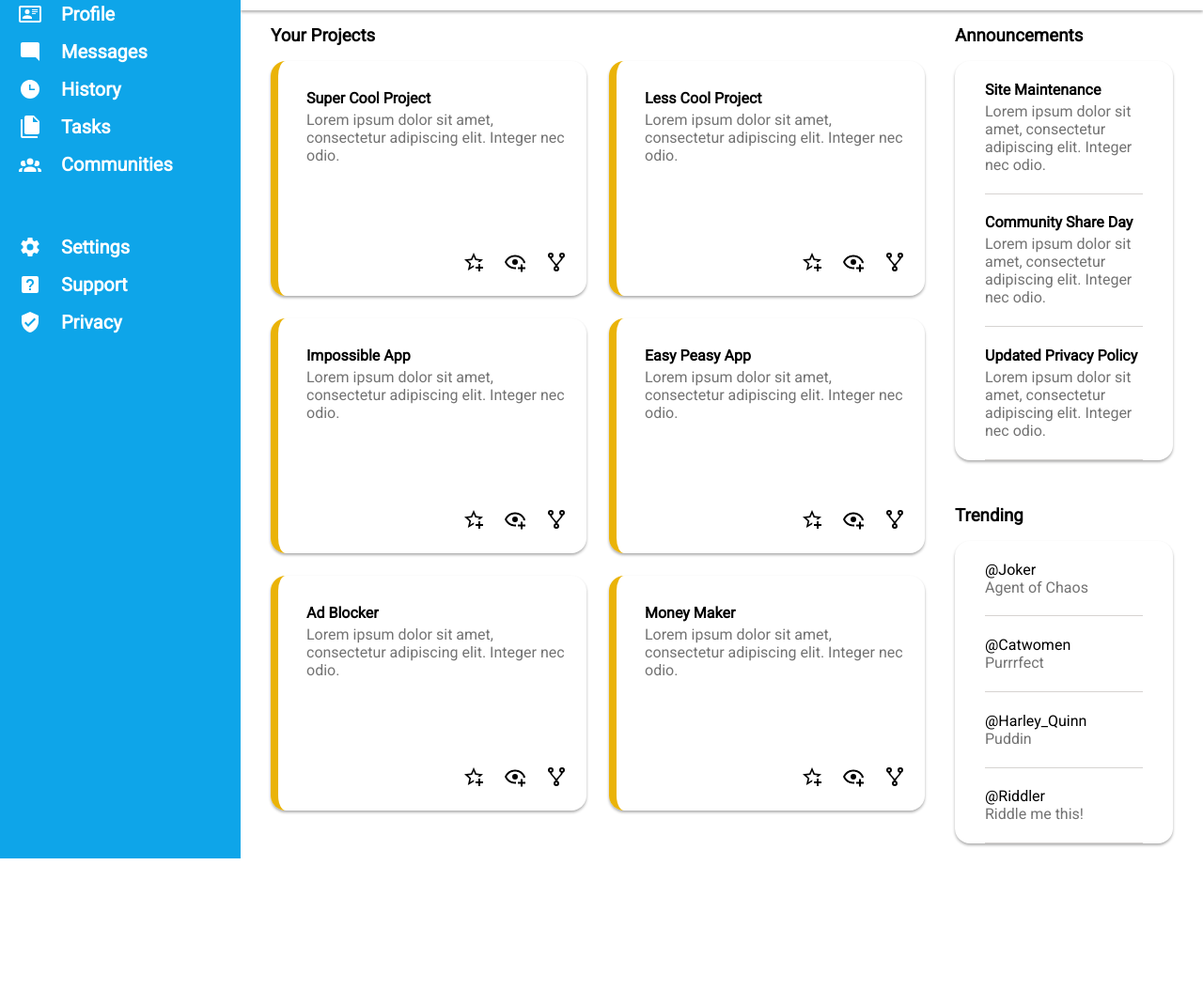
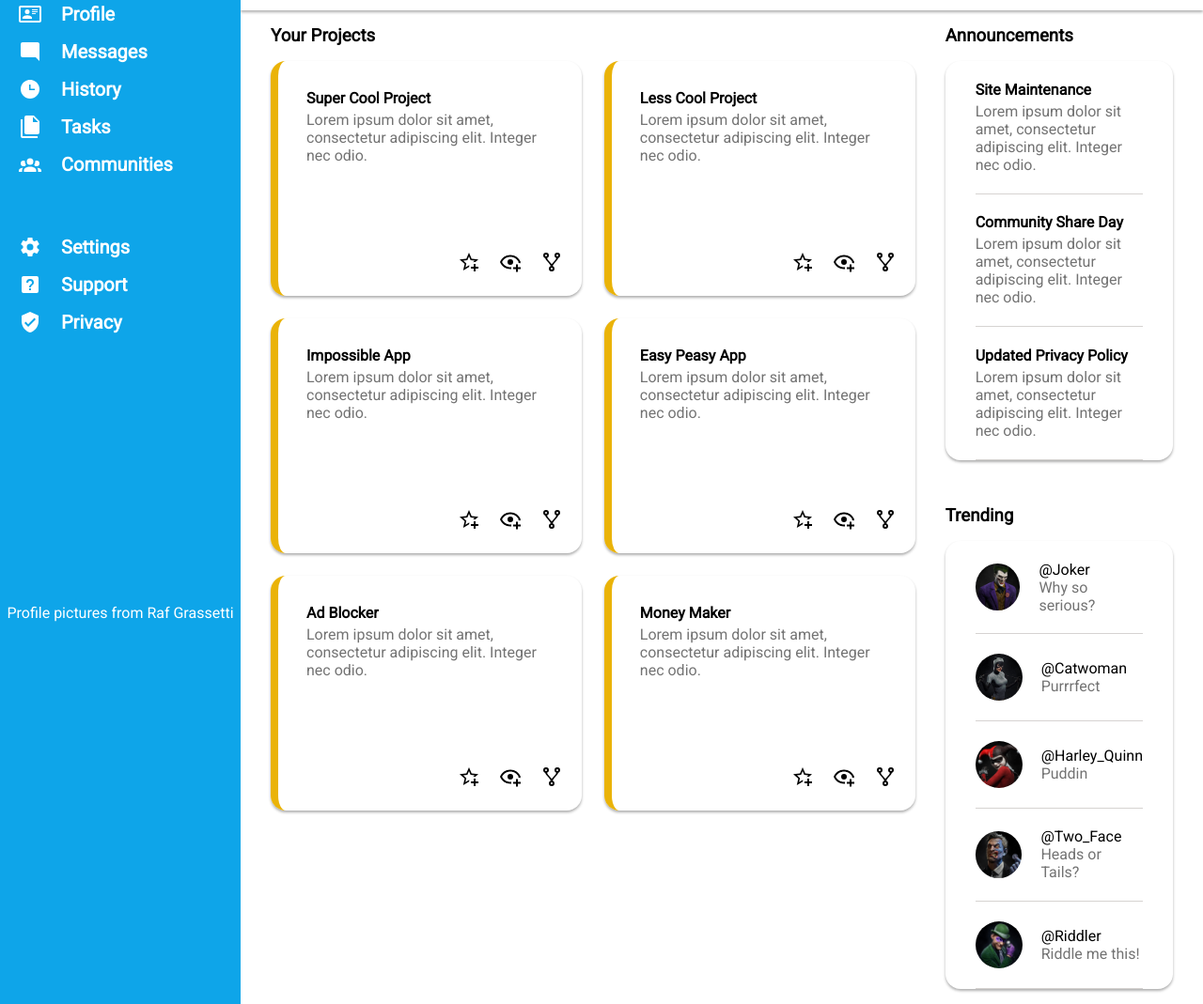
Before and after one commit to ARaza-13/admin-dashboard, a plain HTML site: page index.html in a window 1280 px wide. Shown: the part 165-1234 px from the top of the page at 94% size. Before the commit the page ends 1079 px from the top, so only its background shows below. Drawn offline with Linux system fonts and the light colour scheme.

Commit message:
Added trending profile pictures and image credit

```diff
--- a/index.html
+++ b/index.html
@@ -26,13 +26,13 @@
                             <path d="M10,21H14A2,2 0 0,1 12,23A2,2 0 0,1 10,21M21,19V20H3V19L5,17V11C5,7.9 7.03,5.17 10,4.29C10,4.19 10,4.1 10,4A2,2 0 0,1 12,2A2,2 0 0,1 14,4C14,4.1 14,4.19 14,4.29C16.97,5.17 19,7.9 19,11V17L21,19M17,11A5,5 0 0,0 12,6A5,5 0 0,0 7,11V18H17V11M19.75,3.19L18.33,4.61C20.04,6.3 21,8.6 21,11H23C23,8.07 21.84,5.25 19.75,3.19M1,11H3C3,8.6 3.96,6.3 5.67,4.61L4.25,3.19C2.16,5.25 1,8.07 1,11Z" />
                         </svg>
                     </div>
-                    <div class="profile-pic"></div>
+                    <div class="profile-pic user"></div>
                     <h4>Bruce Wayne</h4>
                 </div>
             </div>
             <div class="bottom-header">
                 <div class="profile-display">
-                    <div class="profile-pic"></div>
+                    <div class="profile-pic user"></div>
                     <div class="profile-name">
                         <h5>Hi there,</h5>
                         <h2>Bruce Wayne (@Batman)</h2>
@@ -46,6 +46,7 @@
             </div>
         </div>
         <div class="sidebar">
+            <div class="sidebar-content">
                 <div class="sidebar-header">
                     <svg xmlns="http://www.w3.org/2000/svg" viewBox="0 0 24 24">
                         <path d="M13,3V9H21V3M13,21H21V11H13M3,21H11V15H3M3,13H11V3H3V13Z" />
@@ -131,6 +132,10 @@
                             </a>
                         </li>
                     </ul>
+                </div>
+            </div>
+            <div class="image-credit">
+                Profile pictures from <a href="https://grassetti.artstation.com" target="_blank">Raf Grassetti</a>
             </div>
         </div>
         <div class="main">
@@ -298,21 +303,40 @@
                 <div class="trending-feed">
                     <h3>Trending</h3>
                     <article class="trending">
-                        <div class="account">
-                            <div class="username">@Joker</div>
-                            <p class="bio">Agent of Chaos</p>
+                        <div class="account joker">
+                            <div class="profile-pic"></div>
+                            <div class="username">
+                                @Joker
+                                <p class="bio">Why so serious?</p>
                             </div>
-                        <div class="account">
-                            <div class="username">@Catwomen</div>
+                        </div>
+                        <div class="account cat">
+                            <div class="profile-pic"></div>
+                            <div class="username">
+                                @Catwoman
                                 <p class="bio">Purrrfect</p>
                             </div>
-                        <div class="account">
-                            <div class="username">@Harley_Quinn</div>
+                        </div>
+                        <div class="account harley">
+                            <div class="profile-pic"></div>
+                            <div class="username">
+                                @Harley_Quinn
                                 <p class="bio">Puddin</p>
                             </div>
-                        <div class="account">
-                            <div class="username">@Riddler</div>
+                        </div>
+                        <div class="account dent">
+                            <div class="profile-pic"></div>
+                            <div class="username">
+                                @Two_Face
+                                <p class="bio">Heads or Tails?</p>
+                            </div>
+                        </div>
+                        <div class="account riddle">
+                            <div class="profile-pic"></div>
+                            <div class="username">
+                                @Riddler
                                 <p class="bio">Riddle me this!</p>
+                            </div>
                         </div>
                     </article>
                 </div>
--- a/styles.css
+++ b/styles.css
@@ -5,6 +5,7 @@
     --accent: #eab308;
     --text-color: #737373;
     --shadowing: 0 2px 3px rgb(175, 175, 175);
+    --profile-pic: center top / cover no-repeat;
 }
 
 * {
@@ -23,6 +24,14 @@ body {
         "sidebar header"
         "sidebar main";
     min-height: 100vh;
+}
+
+a {
+    color: white;
+}
+
+a:hover {
+    text-decoration: underline;
 }
 
 /* start of header style */
@@ -65,13 +74,13 @@ body {
 }
 
 .profile-pic {
-    background: url(images/batman-profile.jpg) center center / cover no-repeat;
+    width: 50px;
+    height: 50px;
     border-radius: 50%;
 }
 
-.profile-bar .profile-pic {
-    width: 50px;
-    height: 50px;
+.user {
+    background: url(images/batman-profile.jpeg) var(--profile-pic);
 }
 
 .profile-display {
@@ -103,13 +112,19 @@ button {
 
 /* start of sidebar style */
 .sidebar {
+    display: flex;
+    flex-direction: column;
+    gap: 18rem;
+    background-color: var(--main-color);
+    color: white;
     grid-area: sidebar;
+}
+
+.sidebar-content {
     display: flex;
     flex-direction: column;
     gap: 64px;
     padding: 16px 0px 0px 8px;
-    background-color: var(--main-color);
-    color: white;
 }
 
 .sidebar-header {
@@ -137,12 +152,15 @@ svg {
     font-size: 1.25rem;
 }
 
-.sidebar a {
+.sidebar-content a {
     display: flex;
     gap: 21px;
     margin-left: 12px;
-    color: inherit;
     font-weight: bold;
+}
+
+.image-credit {
+    align-self: center;
 }
 /* end of sidebar style */
 
@@ -212,3 +230,29 @@ article p {
     padding: 1.3rem 0;
     border-bottom: 1px solid #d6d3d1;
 }
+
+.account {
+    display: flex;
+    align-items: center;
+    gap: 1.25rem;
+}
+
+.joker .profile-pic {
+    background: url(images/joker-profile.jpg) var(--profile-pic);
+}
+
+.cat .profile-pic {
+    background: url(images/catwoman-profile.jpeg) var(--profile-pic);
+}
+
+.harley .profile-pic {
+    background: url(images/harley-quinn-profile.jpg) var(--profile-pic);
+}
+
+.dent .profile-pic {
+    background: url(images/two-face-profile.jpg) var(--profile-pic);
+}
+
+.riddle .profile-pic {
+    background: url(images/riddler-profile.jpeg) var(--profile-pic);
+}
```
Also changed, not shown: images/batman-profile.jpeg (added), images/batman-profile.jpg (deleted), images/catwoman-profile.jpeg (added), images/harley-quinn-profile.jpg (added), images/joker-profile.jpg (added), images/riddler-profile.jpeg (added), images/two-face-profile.jpg (added). Lines whose indentation alone changed are shown as unchanged.
